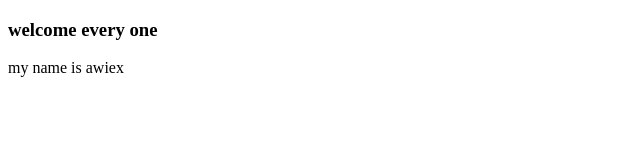
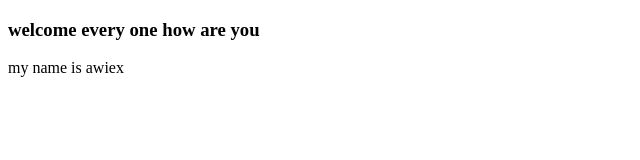
Before and after one commit to aweteheymisho/git-learn, a plain HTML site: page git.html in a window 1280 px wide. Shown: the whole page, without its empty margins (0-640 px from the left). Drawn offline with Linux system fonts and the light colour scheme.

Commit message:
Update welcome message in git.html

```diff
--- a/git.html
+++ b/git.html
@@ -6,7 +6,7 @@
     <title>Document</title>
 </head>
 <body>
-    <h3>welcome every one </h3>
+    <h3>welcome every one how are you </h3>
     <p>my name is awiex</p>
 </body>
 </html>
```
